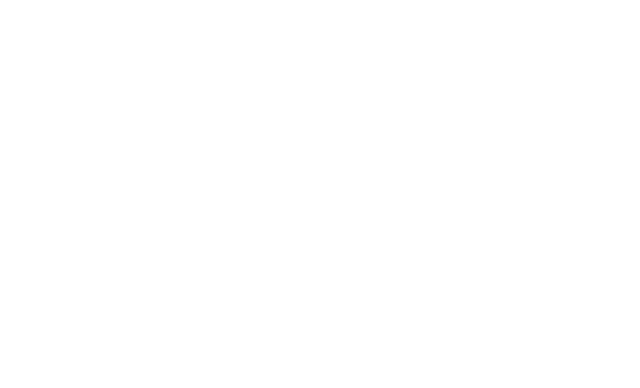
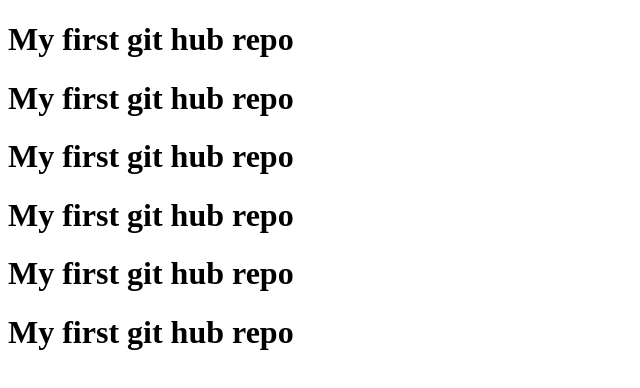
Before and after one commit to Forkan98/my-first-repo, a plain HTML site: page index.html in a window 1280 px wide. Shown: the whole page, without its empty margins (0-640 px from the left). Drawn offline with Linux system fonts and the light colour scheme.

Commit message:
seriously

```diff
--- a/index.html
+++ b/index.html
@@ -7,6 +7,12 @@
     <title>My first website in the github </title>
 </head>
 <body>
+    <h1>My first git hub repo</h1>
+    <h1>My first git hub repo</h1>
+    <h1>My first git hub repo</h1>
+    <h1>My first git hub repo</h1>
+    <h1>My first git hub repo</h1>
+    <h1>My first git hub repo</h1>
 
 </body>
 </html>
```
